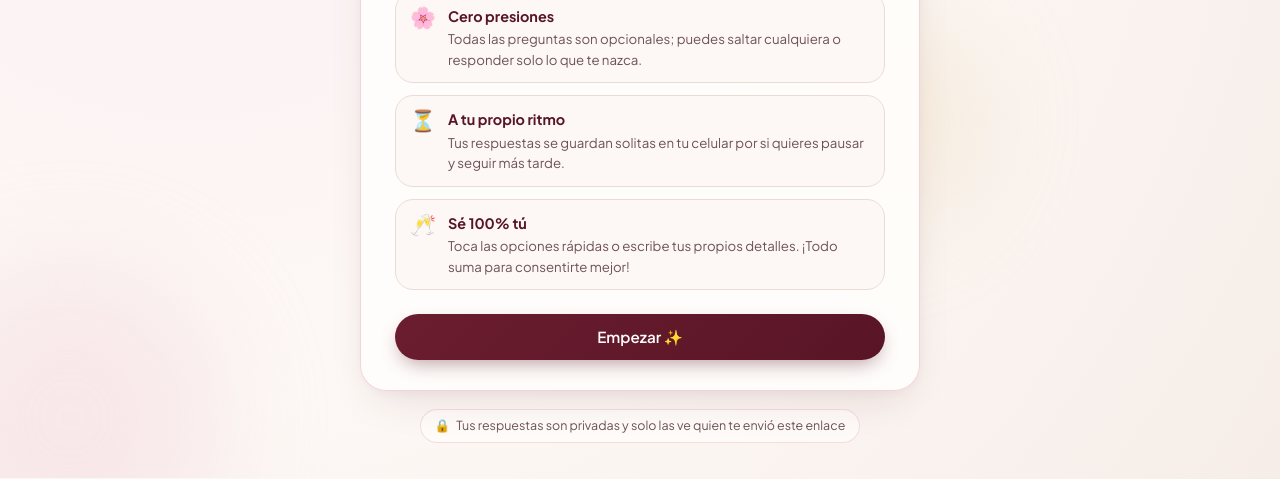
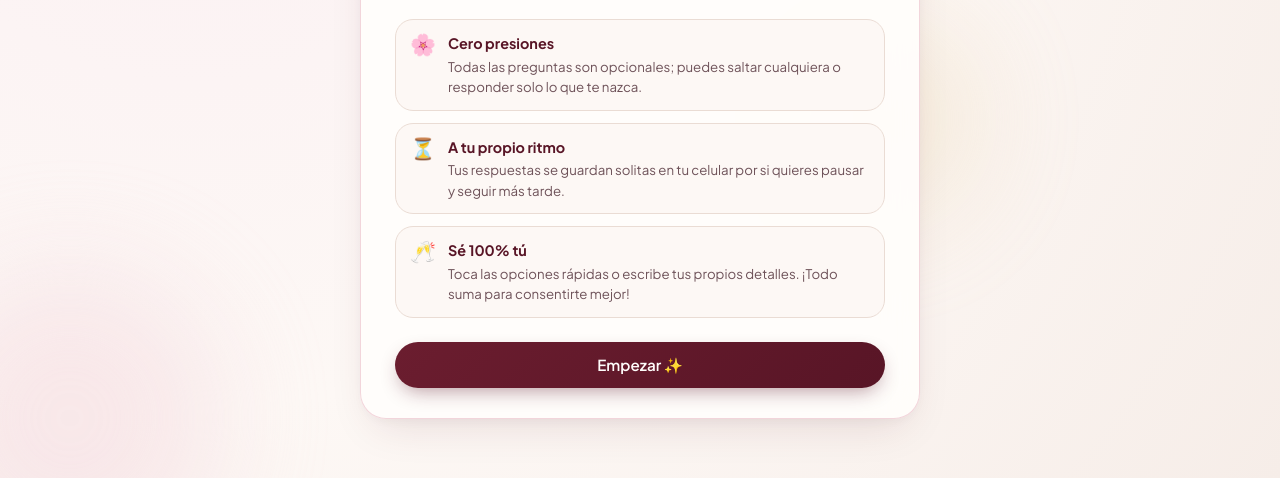
Before and after one commit to dashyoshi2000/para-mi-suggar-momy, a plain HTML site: page index.html in a window 1280 px wide. Shown: the part 322-801 px from the top of the page. Drawn offline with nearby package versions, Linux system fonts and the light colour scheme.

Commit message:
Add files via upload

```diff
--- a/index.html
+++ b/index.html
@@ -201,14 +201,6 @@
         </div>
       </div>
     </section>
-
-    <!-- Mensaje de privacidad permanente y visible -->
-    <footer class="privacy-footer" role="contentinfo">
-      <p class="privacy-pill">
-        <span aria-hidden="true">🔒</span>
-        <span>Tus respuestas son privadas y solo las ve quien te envió este enlace</span>
-      </p>
-    </footer>
   </main>
 
   <script src="app.js"></script>
```
